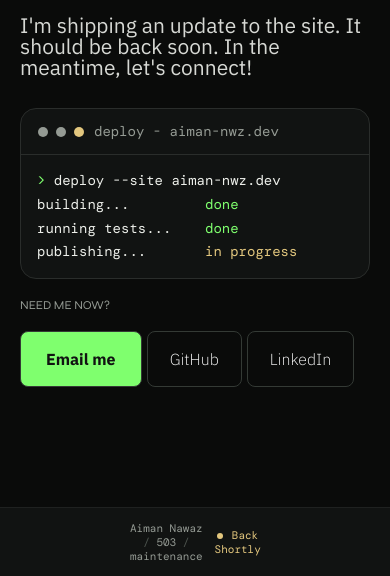
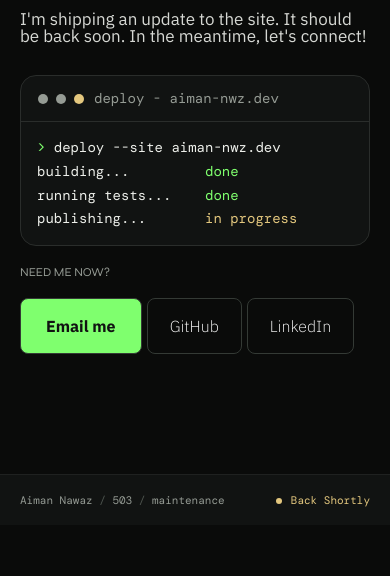
Before and after one commit to aiman-nwz/Digital_Portfolio, a plain HTML site: page maintenance.html in a window 390 px wide. Shown: the part 333-909 px from the top of the page. After the commit the page ends 858 px from the top, so only its background shows below. Drawn offline with nearby package versions, Linux system fonts and the light colour scheme; a web font is replaced by a local one.

Commit message:
updated index page and stylesheet

```diff
--- a/css/style.css
+++ b/css/style.css
@@ -52,37 +52,6 @@ nav{
     color: #7FFF6E;
 }
 
-/* -- Tablet -- */
-@media (max-width: 900px){
-    nav,
-    .footer-maintenance{
-        padding-left: 40px;
-        padding-right: 40px;
-    }
-}
-
-/* -- Mobile -- */
-@media (max-width: 600px){
-    nav,
-    .footer-maintenance{
-        padding-left: 20px;
-        padding-right: 20px;
-    }
-    .footer-maintenance{
-        padding: 10px 20px;
-        gap: 12px;
-    }
-    .main-box{
-        padding: 20px;
-    }
-    .message-paragraph{
-        font-size: 17px;
-    }
-    body.maintenance-page{
-        margin: 0;
-        padding: 0;
-    }
-}
 
 
 /* -- The below content is for background grid design -- */
@@ -256,34 +225,52 @@ span.links-title{
 
 
 /* -- The below script is for footer -- */
-.footer-maintenance {
+.footer-main{
     display: flex;
     justify-content: space-between;
     align-items: center;
     background-color: #111312;
     color: #959B94;
     padding: 2px 130px;
-    text-align: center;
     height: auto;
     min-height: 30px;
     margin-top: auto;
     border-top: 1px solid rgba(255, 255, 255, 0.06)
 }
-.footer-text {
+.footer-text{
     font-size: 11px;
     font-family: "DM Mono", sans-serif;
     font-weight: normal;
+    margin: 0;
+    white-space: nowrap;
 }
 span.separator{
     color: #4D544E;
 }
 span.footer-status{
+    color: #7FFF6E;
+    font-size: 11px;
+    font-family: "DM Mono", sans-serif;
+    font-weight: normal;
+    white-space: nowrap;
+}
+span.footer-dot{
+    display: inline-block;
+    width: 6px;
+    height: 6px;
+    border-radius: 50%;
+    background-color: #7FFF6E;
+    margin-right: 2px;
+}
+
+span.footer-maintenance-status{
     color: #E3C77E;
     font-size: 11px;
     font-family: "DM Mono", sans-serif;
     font-weight: normal;
+    white-space: nowrap;
 }
-span.footer-dot{
+span.footer-maintenance-dot{
     display: inline-block;
     width: 6px;
     height: 6px;
@@ -291,3 +278,36 @@ span.footer-dot{
     background-color: #E3C77E;
     margin-right: 2px;
 }
+
+
+
+/* -- Tablet -- */
+@media (max-width: 900px){
+    nav,
+    .footer-main{
+        padding-left: 40px;
+        padding-right: 40px;
+    }
+}
+
+/* -- Mobile -- */
+@media (max-width: 600px){
+    nav{
+        padding-left: 20px;
+        padding-right: 20px;
+    }
+    .footer-main{
+        padding: 10px 20px;
+        gap: 12px;
+    }
+    .main-box{
+        padding: 20px;
+    }
+    .message-paragraph{
+        font-size: 17px;
+    }
+    body.maintenance-page{
+        margin: 0;
+        padding: 0;
+    }
+}
--- a/maintenance.html
+++ b/maintenance.html
@@ -82,10 +82,10 @@
         </div>
     </div>
 
-    <footer class="footer-maintenance">
+    <footer class="footer-main">
         <p class="footer-text">Aiman Nawaz <span class="separator">/</span> 503 <span class="separator">/</span> maintenance </p>
-        <span class="footer-status">
-             <span class="footer-dot"></span>
+        <span class="footer-maintenance-status">
+             <span class="footer-maintenance-dot"></span>
              Back Shortly
         </span>
     </footer>
```
Also changed, not shown: index.html (+7 -3 lines).
